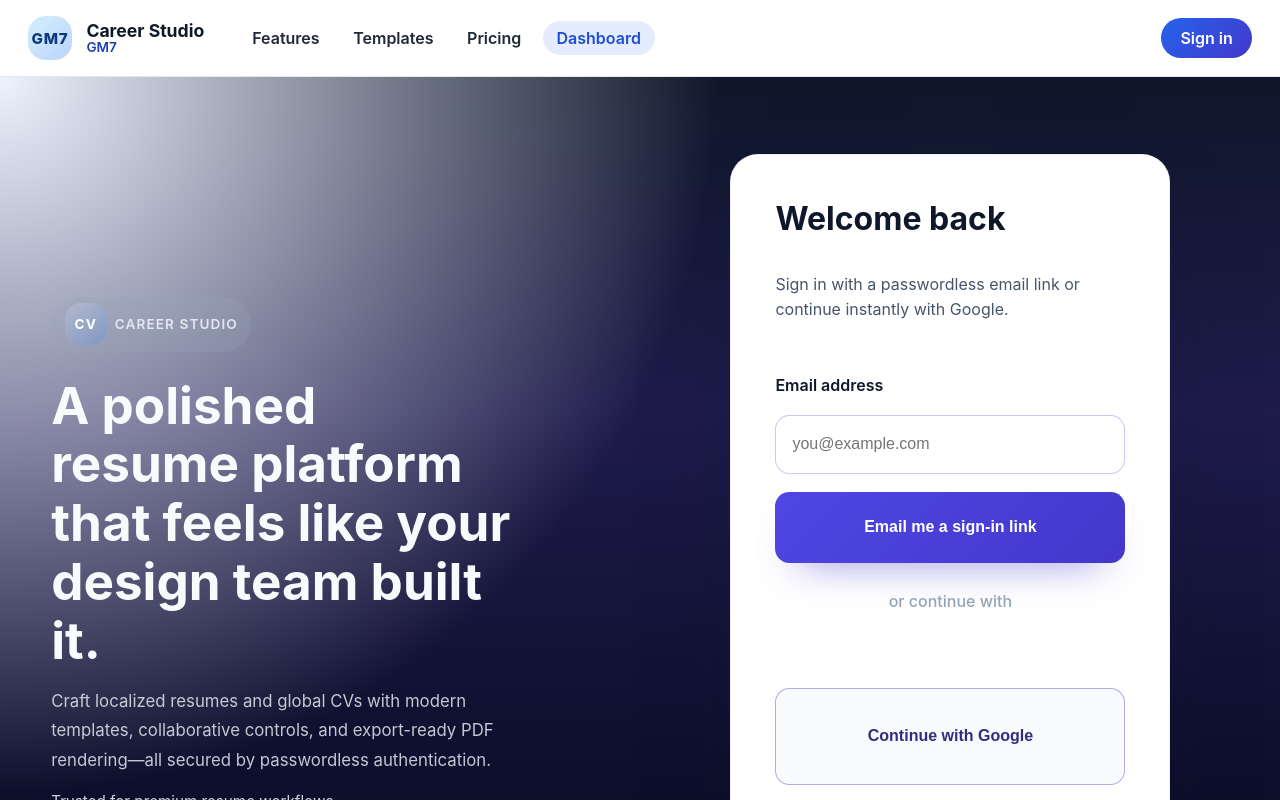
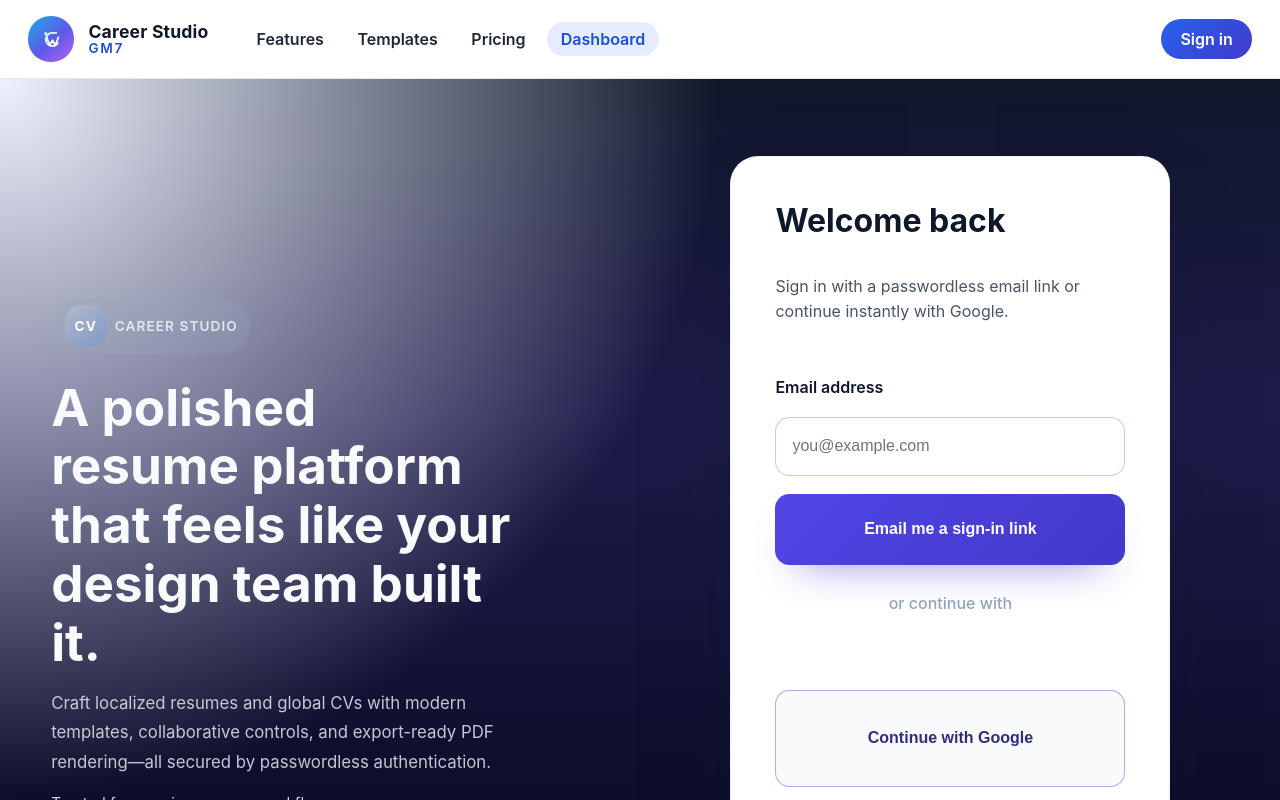
Before and after one commit to kartheeshs/cv_resume_generator, a Next.js app: page /login in a window 1280 px wide. Shown: the top 800 px of the page. Built offline with nearby package versions, Linux system fonts and the light colour scheme; no server answers.

Commit message:
Modernize GM7 logo and allow admin access via env

```diff
--- a/src/components/TopNav.tsx
+++ b/src/components/TopNav.tsx
@@ -8,6 +8,54 @@ const marketingLinks = [
   { href: '/#templates', label: 'Templates' },
   { href: '/#pricing', label: 'Pricing' },
 ];
+
+const LogoMark = () => (
+  <span
+    aria-hidden
+    style={{
+      width: '46px',
+      height: '46px',
+      borderRadius: '1.4rem',
+      display: 'inline-flex',
+      alignItems: 'center',
+      justifyContent: 'center',
+      background:
+        'linear-gradient(140deg, rgba(14,165,233,0.95) 0%, rgba(79,70,229,0.9) 55%, rgba(168,85,247,0.9) 100%)',
+      boxShadow: '0 18px 38px -26px rgba(79, 70, 229, 0.85)',
+    }}
+  >
+    <svg
+      width="28"
+      height="28"
+      viewBox="0 0 64 64"
+      fill="none"
+      xmlns="http://www.w3.org/2000/svg"
+    >
+      <defs>
+        <linearGradient id="careerStudioLogoStroke" x1="8" y1="10" x2="54" y2="54">
+          <stop offset="0%" stopColor="#e0f2fe" />
+          <stop offset="55%" stopColor="#eef2ff" />
+          <stop offset="100%" stopColor="#f5f3ff" />
+        </linearGradient>
+      </defs>
+      <path
+        d="M44 18h-9c-8.284 0-15 6.716-15 15s6.716 15 15 15c5.201 0 9.777-2.644 12.5-6.673"
+        stroke="url(#careerStudioLogoStroke)"
+        strokeWidth="4.5"
+        strokeLinecap="round"
+        strokeLinejoin="round"
+      />
+      <path
+        d="M22 28l7 18 6.5-11 6.5 11L49 28"
+        stroke="#f8fafc"
+        strokeWidth="4.2"
+        strokeLinecap="round"
+        strokeLinejoin="round"
+      />
+      <circle cx="20" cy="20" r="4" fill="#bae6fd" />
+    </svg>
+  </span>
+);
 
 export function TopNav() {
   const { user, profile, signOut } = useAuth();
@@ -46,26 +94,14 @@ export function TopNav() {
             textDecoration: 'none',
           }}
         >
-          <span
-            aria-hidden
-            style={{
-              width: '44px',
-              height: '44px',
-              borderRadius: '1.1rem',
-              display: 'grid',
-              placeItems: 'center',
-              background: 'linear-gradient(135deg, rgba(14, 165, 233, 0.18), rgba(59, 130, 246, 0.35))',
-              color: '#0b3a7f',
-              fontWeight: 800,
-              letterSpacing: '0.05em',
-              fontSize: '0.95rem',
-            }}
-          >
-            GM7
-          </span>
+          <LogoMark />
           <span style={{ display: 'grid', lineHeight: 1.1 }}>
-            <span style={{ fontSize: '1.1rem', fontWeight: 700 }}>Career Studio</span>
-            <span style={{ fontSize: '0.85rem', fontWeight: 600, color: '#1e40af' }}>GM7</span>
+            <span style={{ fontSize: '1.1rem', fontWeight: 700, letterSpacing: '0.01em' }}>
+              Career Studio
+            </span>
+            <span style={{ fontSize: '0.85rem', fontWeight: 600, color: '#1d4ed8', letterSpacing: '0.12em' }}>
+              GM7
+            </span>
           </span>
         </Link>
         <nav
--- a/src/context/AuthContext.tsx
+++ b/src/context/AuthContext.tsx
@@ -24,6 +24,16 @@ import {
   setDoc,
 } from 'firebase/firestore';
 import { auth, db } from '@/lib/firebase/client';
+
+const ADMIN_EMAILS = (process.env.NEXT_PUBLIC_ADMIN_EMAILS ?? '')
+  .split(',')
+  .map((email) => email.trim().toLowerCase())
+  .filter(Boolean);
+
+const isAdminEmail = (email: string | null | undefined) => {
+  if (!email) return false;
+  return ADMIN_EMAILS.includes(email.trim().toLowerCase());
+};
 
 type UserRole = 'admin' | 'user';
 
@@ -74,6 +84,7 @@ const resolveActionCodeBaseUrl = () => {
 async function ensureUserProfile(user: User): Promise<UserProfile> {
   const ref = doc(db, 'users', user.uid);
   const snap = await getDoc(ref);
+  const shouldElevateToAdmin = isAdminEmail(user.email);
 
   if (snap.exists()) {
     const data = snap.data();
@@ -100,11 +111,17 @@ async function ensureUserProfile(user: User): Promise<UserProfile> {
               : undefined),
         }
       : undefined;
+    let resolvedRole: UserRole = (data.role as UserRole) ?? 'user';
+    if (shouldElevateToAdmin && resolvedRole !== 'admin') {
+      resolvedRole = 'admin';
+      await setDoc(ref, { role: resolvedRole }, { merge: true });
+    }
+
     return {
       uid: user.uid,
       email: user.email ?? '',
       displayName: user.displayName,
-      role: (data.role as UserRole) ?? 'user',
+      role: resolvedRole,
       createdAt: data.createdAt?.toDate?.(),
       entitlements: entitlementsData,
       stripeCustomerId: data.stripeCustomerId as string | undefined,
@@ -112,11 +129,12 @@ async function ensureUserProfile(user: User): Promise<UserProfile> {
     };
   }
 
+  const defaultRole: UserRole = shouldElevateToAdmin ? 'admin' : 'user';
   const profile: UserProfile = {
     uid: user.uid,
     email: user.email ?? '',
     displayName: user.displayName,
-    role: 'user',
+    role: defaultRole,
     createdAt: new Date(),
     entitlements: {
       plan: 'free',
```
